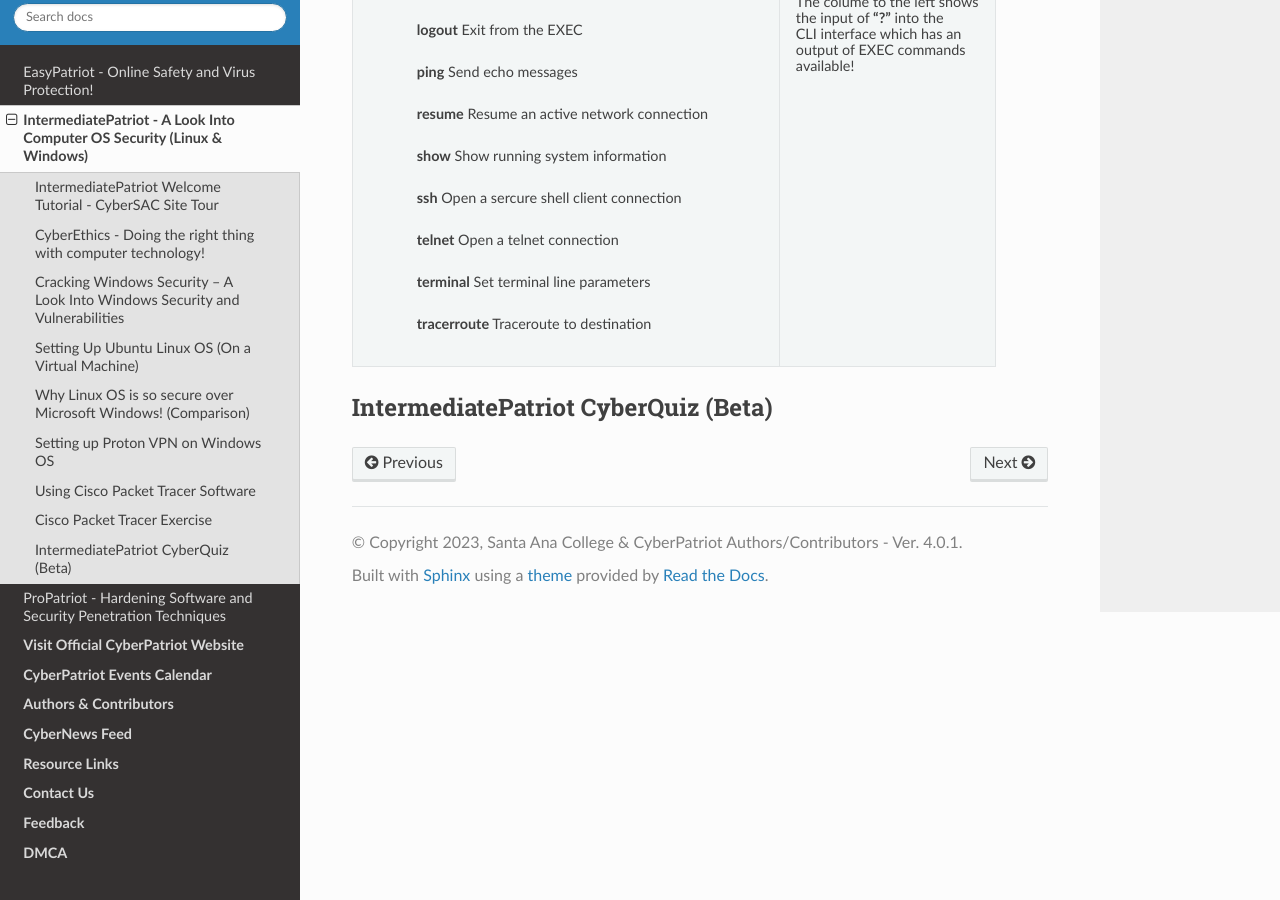
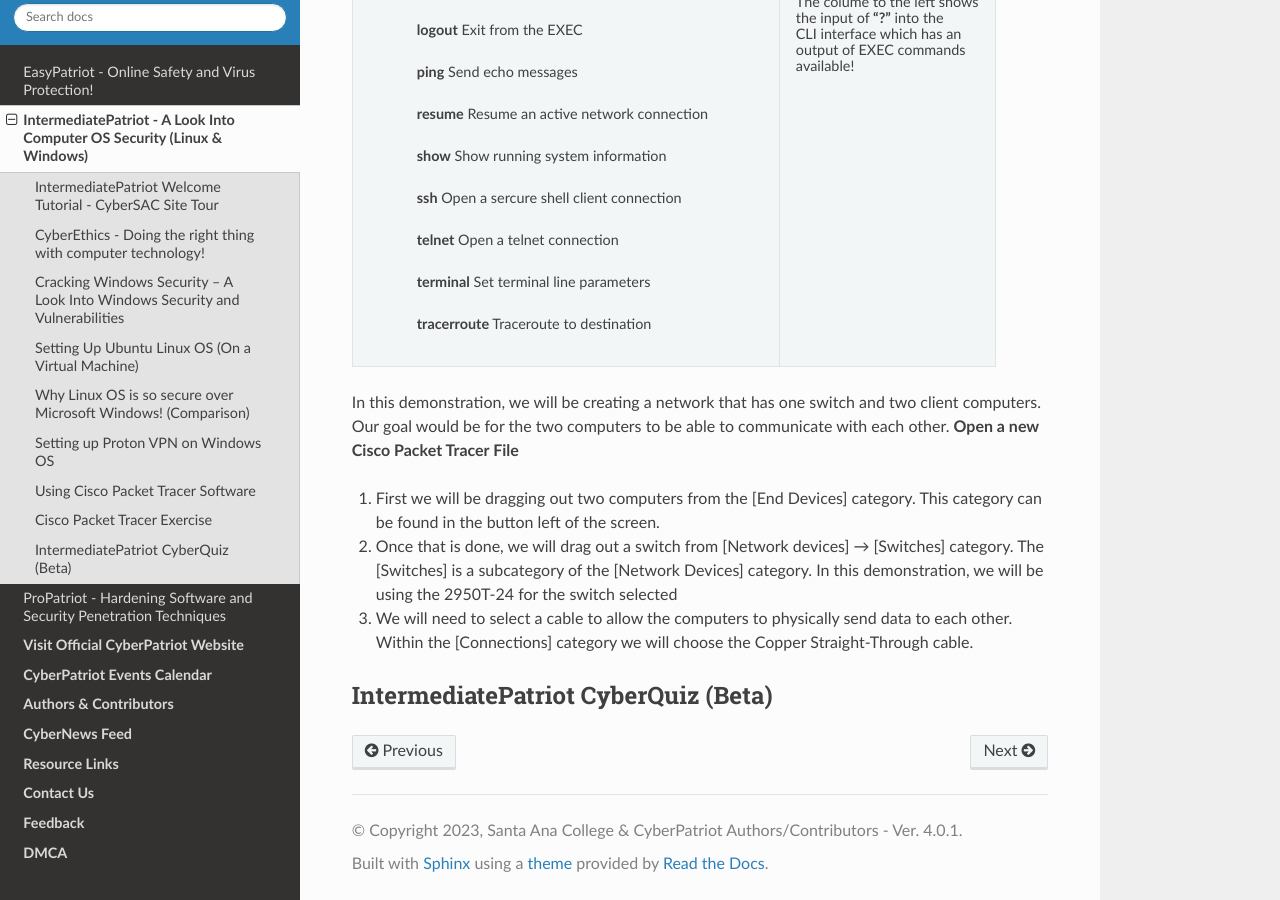
Before and after one commit to natt96z/cybersac, a Sphinx documentation site: the page built from docs/source/MediumCybersac.rst, in a window 1280 px wide and 900 px high, scrolled down 19055 px. Built offline with Sphinx 7.4.7 and the Read the Docs theme 2.0.0, drawn with Linux system fonts in a browser that asks for light colours; a script that is not in the unit is left out.

Commit message:
Update MediumCybersac.rst

```diff
--- a/docs/source/MediumCybersac.rst
+++ b/docs/source/MediumCybersac.rst
@@ -373,9 +373,13 @@
 |                                                                                     |                             |
 +-------------------------------------------------------------------------------------+-----------------------------+
 
+In this demonstration, we will be creating a network that has one switch and two client computers. Our goal would be for the two computers to be able to communicate with each other. **Open a new Cisco Packet Tracer File**
 
+1. First we will be dragging out two computers from the [End Devices] category. This category can be found in the button left of the screen.
 
+2. Once that is done, we will drag out a switch from [Network devices] → [Switches] category. The [Switches] is a subcategory of the [Network Devices] category. In this demonstration, we will be using the 2950T-24 for the switch selected
 
+3. We will need to select a cable to allow the computers to physically send data to each other. Within the [Connections] category we will choose the Copper Straight-Through cable.
 
 IntermediatePatriot CyberQuiz (Beta)
 ~~~~~~~~~~~~~~~~~~~~~~~~~~~~~~~~~~~~~~~~~~~~~
```
